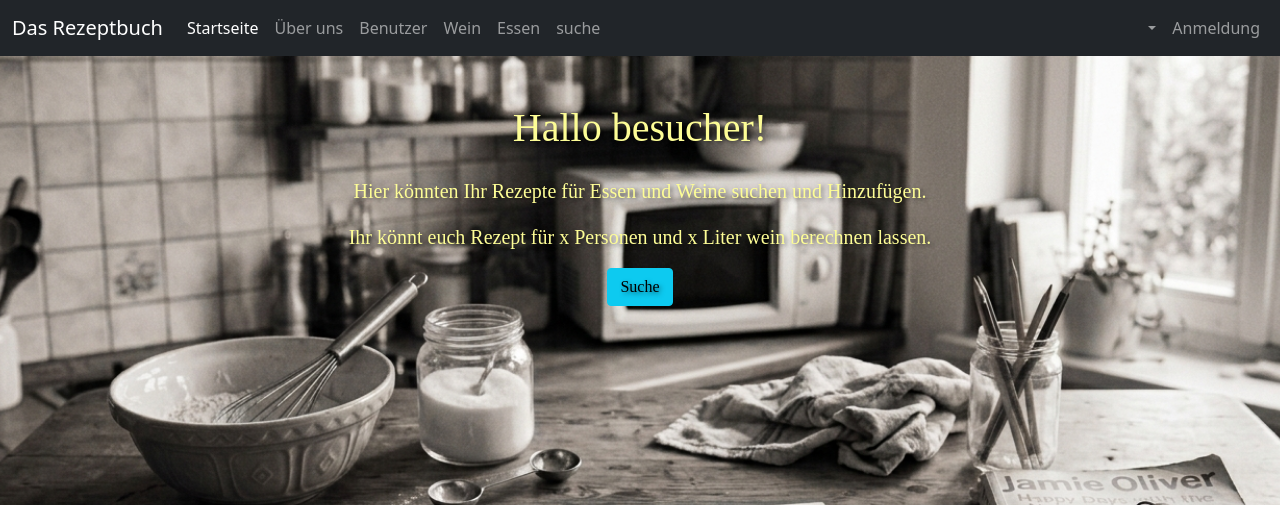
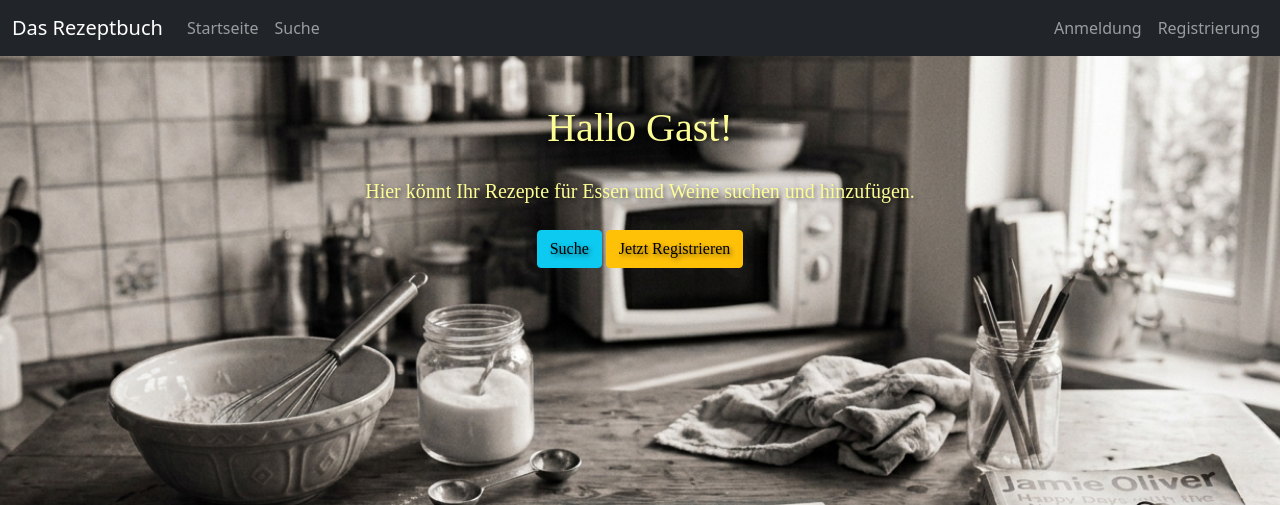
Before and after one commit to baldrichstein-wq/projektmitmarv, a Flask app: page / in a window 1280 px wide. Shown: the top 505 px of the page. Run offline with Flask 3, Linux system fonts and the light colour scheme.

Commit message:
fehlersuche bitte

```diff
--- a/templates/anmeldung.html
+++ b/templates/anmeldung.html
@@ -61,7 +61,7 @@
                         <a class="nav-link" href="{{ url_for('verwalte_essen') }}">Essen</a>
                     </li>
                     <li class="nav-item">
-                        <a class="nav-link" href="{{ url_for('suche') }}">suche</a>
+                        <a class="nav-link" href="{{ url_for('suche') }}"Suche</a>
                     </li>
                 </ul>
             </div>
--- a/templates/index.html
+++ b/templates/index.html
@@ -7,31 +7,17 @@
     <link href="https://cdn.jsdelivr.net/npm/bootstrap@5.0.2/dist/css/bootstrap.min.css" rel="stylesheet" crossorigin="anonymous">
     <style>
         body {
-            /* Pfad zum Bild */
             background-image: url("{{ url_for('static', filename='images/Hintergrund1.jpg') }}");
-
-            /* Bild fixieren (scrollt nicht mit) */
             background-attachment: fixed;
-
-            /* Bild zentrieren */
             background-position: center;
-
-            /* Bild so skalieren, dass der ganze Bereich bedeckt ist */
             background-size: cover;
-
-            /* Verhindert, dass das Bild gekachelt wird */
             background-repeat: no-repeat;
-
-            /* Fallback-Farbe, falls das Bild nicht lädt */
             background-color: #f4e3d7;
-
-            margin: 0;
-            padding: 0;
+            margin: 0; padding: 0;
         }
         .container {
-            color: #FDFD96; /* Oder eine Farbe deiner Wahl */
-            text-shadow: 2px 2px 4px rgba(0, 0, 0, 0.5); /* Macht den Text auf dem unruhigen Hintergrund besser lesbar */
-            /* Eine elegante Serif-Schrift (passend zum Kochbuch-Look) */
+            color: #FDFD96;
+            text-shadow: 2px 2px 4px rgba(0, 0, 0, 0.5);
             font-family: "Times New Roman", Times, serif;
         }
     </style>
@@ -40,66 +26,68 @@
     <nav class="navbar navbar-expand-lg navbar-dark bg-dark">
         <div class="container-fluid">
             <a class="navbar-brand" href="{{ url_for('home') }}">Das Rezeptbuch</a>
-            <button class="navbar-toggler" type="button" data-bs-toggle="collapse" data-bs-target="#navbarNav" aria-controls="navbarNav" aria-expanded="false" aria-label="Toggle navigation">
-                <span class="navbar-toggler-icon"></span>
-            </button>
             <div class="collapse navbar-collapse" id="navbarNav">
                 <ul class="navbar-nav me-auto">
-                    <li class="nav-item">
-                        <a class="nav-link active" aria-current="page" href="{{ url_for('home') }}">Startseite</a>
-                    </li>
-                    <li class="nav-item">
-                        <a class="nav-link" href="{{ url_for('ueber_uns') }}">Über uns</a>
-                    </li>
-                    <li class="nav-item">
-                        <a class="nav-link" href="{{ url_for('verwalte_benutzer') }}">Benutzer</a>
-                    </li>
-                    <li class="nav-item">
-                        <a class="nav-link" href="{{ url_for('verwalte_wein') }}">Wein</a>
-                    </li>
-                     <li class="nav-item">
-                        <a class="nav-link" href="{{ url_for('verwalte_essen') }}">Essen</a>
-                    </li>
-                    <li class="nav-item">
-                        <a class="nav-link" href="{{ url_for('suche') }}">suche</a>
-                    </li>
+                    <li class="nav-item"><a class="nav-link" href="{{ url_for('home') }}">Startseite</a></li>
+                    <li class="nav-item"><a class="nav-link" href="{{ url_for('suche') }}">Suche</a></li>
+                    {% if role != 'besucher' %}
+                        <li class="nav-item"><a class="nav-link" href="{{ url_for('verwalte_wein') }}">Wein</a></li>
+                        <li class="nav-item"><a class="nav-link" href="{{ url_for('verwalte_essen') }}">Essen</a></li>
+                    {% endif %}
+                    {% if role == 'admin' %}
+                        <li class="nav-item"><a class="nav-link" href="{{ url_for('verwalte_benutzer') }}">Benutzer</a></li>
+                    {% endif %}
                 </ul>
                 <ul class="navbar-nav">
-
+                    {% if session.get('user_email') %}
                         <li class="nav-item dropdown">
                             <a class="nav-link dropdown-toggle" href="#" id="navbarDropdown" role="button" data-bs-toggle="dropdown" aria-expanded="false">
-
+                                {{ session.get('user_name') }} ({{ role }})
                             </a>
-                        <ul class="dropdown-menu" aria-labelledby="navbarDropdown">
+                            <ul class="dropdown-menu dropdown-menu-end" aria-labelledby="navbarDropdown">
                                 <li><a class="dropdown-item" href="{{ url_for('abmeldung') }}">Abmelden</a></li>
                             </ul>
                         </li>
-
+                    {% else %}
                         <li class="nav-item">
                             <a class="nav-link" href="{{ url_for('anmeldung') }}">Anmeldung</a>
                         </li>
-
+                        <li class="nav-item">
+                            <a class="nav-link" href="{{ url_for('registrierung') }}">Registrierung</a>
+                        </li>
+                    {% endif %}
                 </ul>
             </div>
         </div>
     </nav>
 
     <div class="container mt-5">
+        {% with messages = get_flashed_messages(with_categories=true) %}
+          {% if messages %}
+            {% for category, message in messages %}
+              <div class="alert alert-{{ category }}">{{ message }}</div>
+            {% endfor %}
+          {% endif %}
+        {% endwith %}
+
         <div class="row">
             <div class="col-md-8 offset-md-2 text-center">
-                <h1 class="mb-4">Hallo {{ role }}!</h1>
-                <p class="lead">Hier könnten Ihr Rezepte für Essen und Weine suchen und Hinzufügen.</p>
-                <p class="lead">Ihr könnt euch Rezept für x Personen und x Liter wein berechnen lassen.</p>
-                <a class="btn btn-info" href="{{ url_for('suche', role=role) }}">Suche</a>
+                <h1 class="mb-4">Hallo {{ name }}!</h1>
+                <p class="lead">Hier könnt Ihr Rezepte für Essen und Weine suchen und hinzufügen.</p>
 
+                <div class="mt-4">
+                    <a class="btn btn-info" href="{{ url_for('suche') }}">Suche</a>
                     {% if role in ['user', 'admin'] %}
-                    <a class="btn btn-secondary" href="{{ url_for('verwalte_wein', role=role) }}">Wein verwalten</a>
-                    <a class="btn btn-success" href="{{ url_for('verwalte_essen', role=role) }}">Essen verwalten</a>
+                        <a class="btn btn-secondary" href="{{ url_for('verwalte_wein') }}">Wein verwalten</a>
+                        <a class="btn btn-success" href="{{ url_for('verwalte_essen') }}">Essen verwalten</a>
                     {% endif %}
-
                     {% if role == 'admin' %}
-                    <a class="btn btn-primary" href="{{ url_for('verwalte_benutzer', role=role) }}">Benutzer verwalten</a>
+                        <a class="btn btn-primary" href="{{ url_for('verwalte_benutzer') }}">Benutzer verwalten</a>
                     {% endif %}
+                    {% if role == 'besucher' %}
+                        <a class="btn btn-warning" href="{{ url_for('registrierung') }}">Jetzt Registrieren</a>
+                    {% endif %}
+                </div>
             </div>
         </div>
     </div>
--- a/templates/wein.html
+++ b/templates/wein.html
@@ -62,7 +62,7 @@
                         <a class="nav-link" href="{{ url_for('verwalte_essen') }}">Essen</a>
                     </li>
                     <li class="nav-item">
-                        <a class="nav-link" href="{{ url_for('suche') }}">suche</a>
+                        <a class="nav-link" href="{{ url_for('suche') }}">Suche</a>
                     </li>
                 </ul>
                 <ul class="navbar-nav">
```
Also changed, not shown: templates/benutzer.html (+22 -60 lines), templates/essen.html (+6 -3 lines), templates/registrierung.html (added, +87 -0 lines), templates/ueber-uns.html (+6 -8 lines), templates/wein_edit.html (+11 -9 lines). Lines whose indentation alone changed are shown as unchanged.
